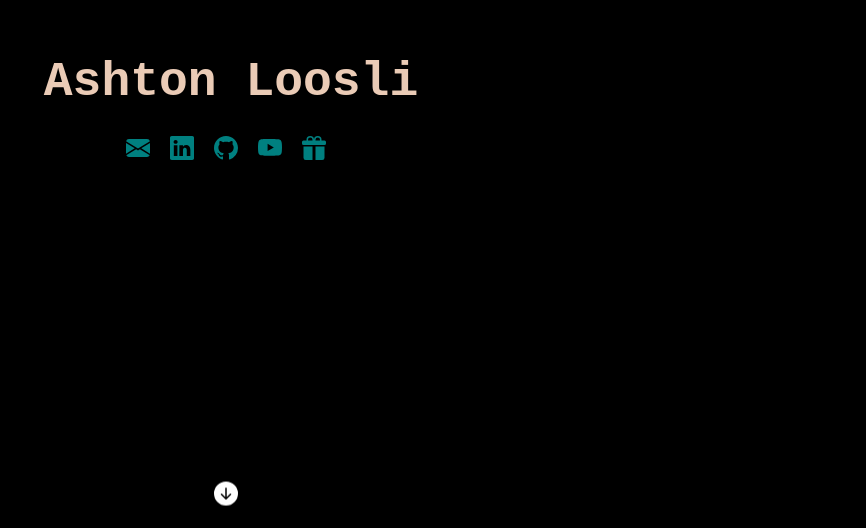
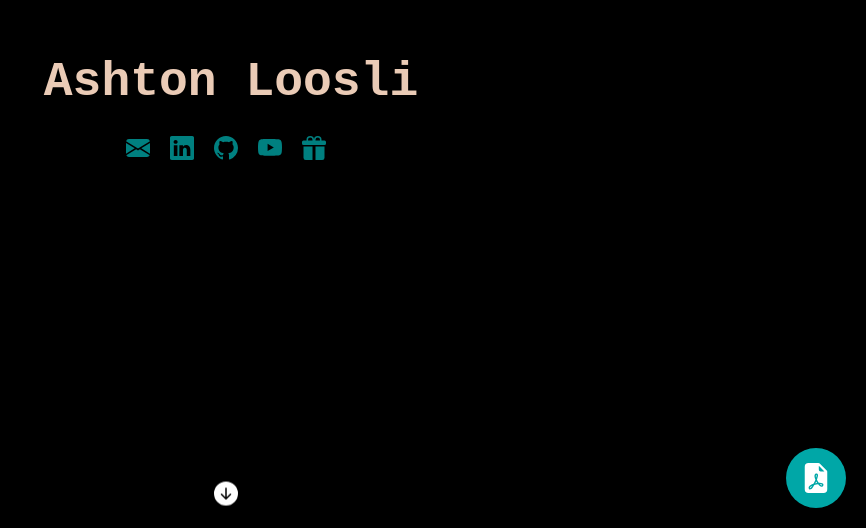
Before and after one commit to loosliashton/resume-site, a React (Create React App) app: page / in a window 1280 px wide. Shown: the part 272-800 px from the top of the page, without its empty margins (414-1280 px from the left). Built offline with nearby package versions, Linux system fonts and the light colour scheme.

Commit message:
Redid PDF button

```diff
--- a/src/Resume/Resume.css
+++ b/src/Resume/Resume.css
@@ -114,6 +114,7 @@ li {
   width: 95%;
   margin: 0 auto;
   max-width: 1200px;
+  padding-bottom: 50px;
 }
 
 @media (max-width: 600px) {
@@ -135,3 +136,55 @@ li {
 .accordionContent > div {
   overflow: hidden;
 }
+
+.pdfFab {
+  position: fixed;
+  bottom: 20px;
+  right: 20px;
+  background-color: rgb(0, 167, 167);
+  color: white;
+  border-radius: 30px;
+  height: 60px;
+  width: 60px;
+  border: 2px solid transparent;
+  display: flex;
+  justify-content: center;
+  align-items: center;
+  box-shadow: 0 4px 8px rgba(0, 0, 0, 0.3);
+  z-index: 1000;
+  transition: width 0.3s ease, background-color 0.2s ease, opacity 0.3s ease, transform 0.3s ease;
+  overflow: hidden;
+  opacity: 0;
+  transform: translateY(20px);
+  pointer-events: none;
+  text-decoration: none;
+}
+
+.pdfFab.visible {
+  opacity: 1;
+  transform: translateY(0);
+  pointer-events: auto;
+}
+
+.pdfFab:hover {
+  width: 180px;
+  background-color: white;
+  color: rgb(0, 167, 167);
+  border: 2px solid rgb(0, 167, 167);
+}
+
+.pdfFabText {
+  white-space: nowrap;
+  opacity: 0;
+  width: 0;
+  margin-left: 0;
+  transition: opacity 0.2s ease, width 0.3s ease, margin-left 0.3s ease;
+  overflow: hidden;
+  font-weight: bold;
+}
+
+.pdfFab:hover .pdfFabText {
+  opacity: 1;
+  width: auto;
+  margin-left: 10px;
+}
--- a/src/Resume/Resume.tsx
+++ b/src/Resume/Resume.tsx
@@ -1,4 +1,4 @@
-import { useState } from "react";
+import { useState, useEffect } from "react";
 import { BsFillFileEarmarkPdfFill } from "react-icons/bs";
 import "./Resume.css";
 import resume from "./resume.json";
@@ -6,13 +6,36 @@ import ResumeModel from "./models/Resume";
 
 export function Resume() {
   const resumeData = new ResumeModel(resume);
+  const [isVisible, setIsVisible] = useState(false);
+
+  useEffect(() => {
+    const observer = new IntersectionObserver(
+      ([entry]) => {
+        setIsVisible(entry.isIntersecting);
+      },
+      {
+        threshold: 0.1, // Trigger when 10% of the resume is visible
+      },
+    );
+
+    const resumeElement = document.querySelector(".resume");
+    if (resumeElement) {
+      observer.observe(resumeElement);
+    }
+
+    return () => {
+      if (resumeElement) {
+        observer.unobserve(resumeElement);
+      }
+    };
+  }, []);
 
   let [openAccordions, setOpenAccordions] = useState<string[]>([
     `${resumeData.experience[0].name}, ${resumeData.experience[0].company}`,
   ]);
 
   const toggleAccordion = (name: string) => {
-    console.log(openAccordions);
+    // console.log(openAccordions); // Removed console log for cleaner code
     if (openAccordions.includes(name)) {
       setOpenAccordions(openAccordions.filter((n) => n !== name));
     } else {
@@ -129,10 +152,13 @@ export function Resume() {
       </div>
       <a
         href="https://aloos.li/resume"
-        title="Resume"
-        style={{ marginBottom: "10px" }}
+        title="Download PDF"
+        target="_blank"
+        rel="noopener noreferrer"
+        className={`pdfFab ${isVisible ? "visible" : ""}`}
       >
-        <BsFillFileEarmarkPdfFill color="rgb(0, 167, 167)" size={30} />
+        <BsFillFileEarmarkPdfFill size={30} />
+        <span className="pdfFabText">Download PDF</span>
       </a>
     </div>
   );
```
